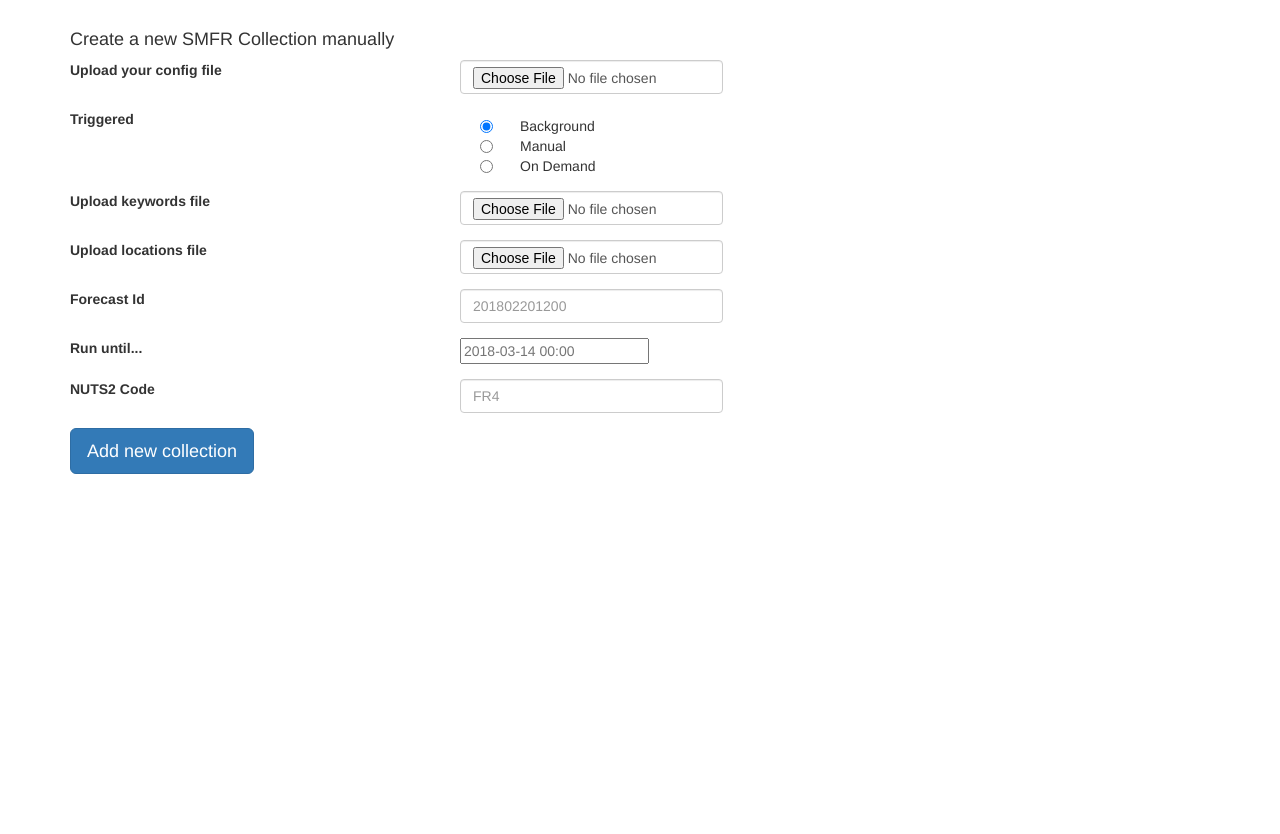
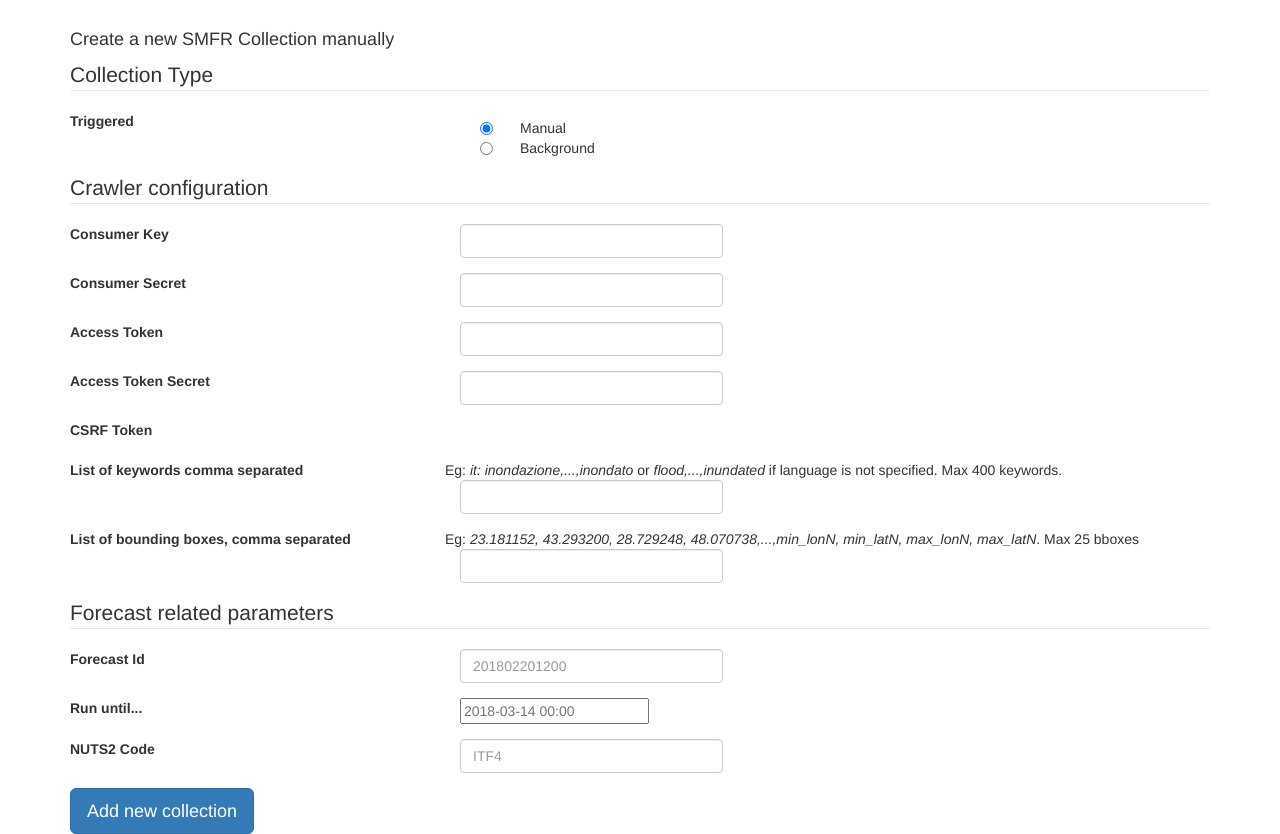
Before and after one commit to domeniconappo/smfr, a Flask app: page /new in a window 1280 px wide. Shown: the part 52-886 px from the top of the page. Before the commit the page ends 526 px from the top, so only its background shows below. Run offline with Flask 2, Linux system fonts and the light colour scheme; parts of the project's set-up code (start-up, migrations or seed data) failed here and were passed over; some libraries are stand-ins or nearby versions.

Commit message:
general improvements

```diff
--- a/shared_libs/smfr_clients/smfrcore/client/marshmallow.py
+++ b/shared_libs/smfr_clients/smfrcore/client/marshmallow.py
@@ -43,11 +43,13 @@ class Collection(BaseSchema):
 
 
 class CollectorPayload(BaseSchema):
-    trigger = fields.String(required=True, validate=[OneOf(choices=['background', 'on-demand', 'manual'], labels=[])])
+    trigger = fields.String(required=True, validate=[OneOf(choices=['background', 'manual'], labels=[])])
     forecast_id = fields.String()
     runtime = DateTime()
     nuts2 = fields.String()
-    nuts2source = fields.String()
+    keywords = fields.String()
+    bounding_boxes = fields.String()
+    configuration = fields.Field()
 
 
 class CollectorResponse(BaseSchema):
--- a/web/src/forms.py
+++ b/web/src/forms.py
@@ -1,22 +1,36 @@
-from flask_wtf import FlaskForm
-from wtforms import StringField, RadioField, FileField, HiddenField
+from flask_wtf import FlaskForm, Form
+from wtforms import StringField, RadioField, FileField, HiddenField, FieldList, FormField
 from wtforms.fields.html5 import DateTimeField
 from wtforms.validators import DataRequired, Optional
 
 
+class TwitterKeysField(FlaskForm):
+    consumer_key = StringField('Consumer Key')
+    consumer_secret = StringField('Consumer Secret')
+    access_token = StringField('Access Token')
+    access_token_secret = StringField('Access Token Secret')
+
+    def __init__(self, csrf_enabled=False, *args, **kwargs):
+        super().__init__(csrf_enabled=False, *args, **kwargs)
+
+
 class NewCollectorForm(FlaskForm):
-    trigger = RadioField('Triggered', default='background',
-                         choices=[('background', 'Background'), ('manual', 'Manual'), ('on-demand', 'On Demand')],
+    trigger = RadioField('Triggered', default='manual',
+                         choices=[('manual', 'Manual'), ('background', 'Background'), ],
                          validators=[DataRequired('You must declare how collection was triggered.')]
                          )
 
-    config = FileField('Upload your config file', validators=[DataRequired('Collector configuration is mandatory.')])
-    kwfile = FileField('Upload keywords file')
-    locfile = FileField('Upload locations file')
-    forecast_id = StringField('Forecast Id')
+    # config = FileField('Upload your config file', validators=(Optional(),))
+    configuration = FormField(TwitterKeysField, label='Insert Twitter consumer keys')
+    # kwfile = FileField('Upload keywords file', validators=(Optional(),))
+    keywords = StringField('List of keywords comma separated')
+    # locfile = FileField('Upload locations file', validators=(Optional(),))
+    bounding_boxes = StringField('List of bounding boxes, comma separated')
+
+    forecast_id = StringField('Forecast Id', validators=(Optional(),))
     runtime = DateTimeField('Run until...', format='%Y-%m-%d %H:%M', validators=(Optional(),))
-    nuts2 = StringField('NUTS2 Code')
-    tzclient = HiddenField('tzclient')
+    nuts2 = StringField('NUTS2 Code', validators=(Optional(),))
+    tzclient = HiddenField('tzclient', validators=(Optional(),))
 
 
 class ExportForm(FlaskForm):
--- a/web/src/templates/new_collection.html
+++ b/web/src/templates/new_collection.html
@@ -1,6 +1,6 @@
 {% extends "base.html" %}
 
-{% block title %}Add a new background collection{% endblock %}
+{% block title %}Add a new collection manually{% endblock %}
 {% block styles %}
     {{ super() }}
     <link rel="stylesheet" href="/static/css/jquery-ui.min.css">
@@ -24,51 +24,57 @@
     <div class="heading">
         <h4 class="form-heading">Create a new SMFR Collection manually</h4>
     </div>
+    <fieldset>
+      <legend>Collection Type</legend>
+        <div class="form-group {% if form.trigger.errors %} has-error {% endif %}">
+            {{form.trigger.label(class="col-sm-4")}}
+            <div class="col-sm-3">
+            {{ form.trigger(class="radio") }}
+            </div>
+            <p class="col-sm-5 help-block">{{ form.trigger.errors[0] }}</p>
 
-    <div class="form-group {% if form.config.errors %} has-error {% endif %}">
-        {{form.config.label(class="col-sm-4")}}
-        <div class="col-sm-3">
-        {{ form.config(class="form-control") }}
         </div>
-        <p class="col-sm-5 help-block">
-        {{ form.config.errors[0] }}
-    </div>
+    </fieldset>
+    <fieldset>
+      <legend>Crawler configuration</legend>
+        {% for field in form.configuration %}
+        <div class="form-group {% if field.errors %} has-error {% endif %}">
+            {{field.label(class="col-sm-4")}}
+            <div class="col-sm-3">
+            {{ field(class="form-control") }}
+            </div>
+            <p class="col-sm-5 help-block">{{ field.errors[0] }}</p>
+        </div>
+        {% endfor %}
+        <div class="form-group {% if form.keywords.errors %} has-error {% endif %}">
+            {{form.keywords.label(class="col-sm-4")}}
+            Eg: <em>it: inondazione,...,inondato</em> or <em>flood,...,inundated</em> if language is not specified.
+            Max 400 keywords.
+            <div class="col-sm-3">
+            {{ form.keywords(class="form-control") }}
+            </div>
+            <p class="col-sm-5 help-block">{{ form.keywords.errors[0] }}</p>
+        </div>
 
-    <div class="form-group {% if form.trigger.errors %} has-error {% endif %}">
-        {{form.trigger.label(class="col-sm-4")}}
-        <div class="col-sm-3">
-        {{ form.trigger(class="radio") }}
+        <div class="form-group {% if form.bounding_boxes.errors %} has-error {% endif %}">
+            {{form.bounding_boxes.label(class="col-sm-4")}}
+            Eg: <em>23.181152, 43.293200, 28.729248, 48.070738,...,min_lonN, min_latN, max_lonN, max_latN</em>.
+            Max 25 bboxes
+            <div class="col-sm-3">
+            {{ form.bounding_boxes(class="form-control") }}
+            </div>
+            <p class="col-sm-5 help-block">{{ form.bounding_boxes.errors[0] }}</p>
         </div>
-        <p class="col-sm-5 help-block">
-        {{ form.trigger.errors[0] }}
-    </div>
+    </fieldset>
 
 
-    <div class="form-group {% if form.kwfile.errors %} has-error {% endif %}">
-        {{form.kwfile.label(class="col-sm-4")}}
-        <div class="col-sm-3">
-        {{ form.kwfile(class="form-control") }}
-        </div>
-        <p class="col-sm-5 help-block">
-        {{ form.kwfile.errors[0] }}
-    </div>
-
-    <div class="form-group {% if form.locfile.errors %} has-error {% endif %}">
-        {{form.locfile.label(class="col-sm-4")}}
-        <div class="col-sm-3">
-        {{ form.locfile(class="form-control") }}
-        </div>
-        <p class="col-sm-5 help-block">
-        {{ form.locfile.errors[0] }}
-    </div>
-
+    <fieldset><legend>Forecast related parameters</legend>
     <div class="form-group {% if form.forecast_id.errors %} has-error {% endif %}">
         {{form.forecast_id.label(class="col-sm-4")}}
         <div class="col-sm-3">
         {{ form.forecast_id(placeholder="201802201200", class="form-control") }}
         </div>
-        <p class="col-sm-5 help-block">
-        {{ form.forecast_id.errors[0] }}
+        <p class="col-sm-5 help-block">{{ form.forecast_id.errors[0] }}</p>
     </div>
 
     <div class="form-group {% if form.runtime.errors %} has-error {% endif %}">
@@ -76,19 +82,17 @@
         <div class="col-sm-3">
         {{ form.runtime(placeholder="2018-03-14 00:00", class="form-control, dtpick") }}
         </div>
-        <p class="col-sm-5 help-block">
-        {{ form.runtime.errors[0] }}
+        <p class="col-sm-5 help-block">{{ form.runtime.errors[0] }}</p>
     </div>
 
     <div class="form-group {% if form.nuts2.errors %} has-error {% endif %}">
         {{form.nuts2.label(class="col-sm-4")}}
         <div class="col-sm-3">
-        {{ form.nuts2(placeholder="FR4", class="form-control") }}
+        {{ form.nuts2(placeholder="ITF4", class="form-control") }}
         </div>
-        <p class="col-sm-5 help-block">
-        {{ form.nuts2.errors[0] }}
+        <p class="col-sm-5 help-block">{{ form.nuts2.errors[0] }}</p>
     </div>
-
+    </fieldset>
 
     <button class="btn btn-lg btn-primary" type="submit">Add new collection</button>
 
--- a/web/src/views.py
+++ b/web/src/views.py
@@ -68,11 +68,12 @@ def export_tweets(collection_id):
     # TODO
     form = ExportForm(collection_id=collection_id)
     if form.validate_on_submit():
-        payload = {
-            'config': form.config.data, 'kwfile': form.kwfile.data, 'locfile': form.locfile.data,
-            'runtime': form.runtime.data, 'trigger': form.trigger.data, 'nuts2': form.nuts2.data,
-            'forecast': form.forecast_id.data, 'tzclient': form.tzclient.data,
-        }
+        pass
+        # payload = {
+        #     'config': form.config.data, 'kwfile': form.kwfile.data, 'locfile': form.locfile.data,
+        #     'runtime': form.runtime.data, 'trigger': form.trigger.data, 'nuts2': form.nuts2.data,
+        #     'forecast': form.forecast_id.data, 'tzclient': form.tzclient.data,
+        # }
     return render_template('export.html', form=form), 200
 
 
@@ -81,17 +82,19 @@ def new_collection():
     form = NewCollectorForm()
     if form.validate_on_submit():
         payload = {
-            'config': form.config.data, 'kwfile': form.kwfile.data, 'locfile': form.locfile.data,
+            'configuration': form.configuration.data, 'keywords': form.keywords.data,
+            'bounding_boxes': form.bounding_boxes.data,
             'runtime': form.runtime.data, 'trigger': form.trigger.data, 'nuts2': form.nuts2.data,
             'forecast': form.forecast_id.data, 'tzclient': form.tzclient.data,
         }
         try:
             _ = client.new_collection(payload)
             add_message('A new collection was added.', category=MessageClass.SUCCESS)
-            return redirect('/list')
         except SMFRRestException as e:
             add_message('An error occurred: {}'.format(e), category=MessageClass.ERROR)
             return render_template('new_collection.html', form=form)
+        else:
+            return redirect('/list')
     return render_template('new_collection.html', form=form), 200
 
 
```
Also changed, not shown: DEVELOPER_NOTES.md (+1 -12 lines), rest_server/src/daemons/collector.py (+30 -3 lines), rest_server/src/server/api/clients.py (+10 -4 lines), rest_server/src/server/api/collections.py (+23 -21 lines), rest_server/src/swagger/smfr.yaml (+19 -14 lines), shared_libs/smfr_clients/smfrcore/client/api_client.py (+11 -5 lines), shared_libs/smfr_models/smfrcore/models/sqlmodels.py (+7 -4 lines), web/src/templates/list.html (+9 -9 lines), 3 other files.
